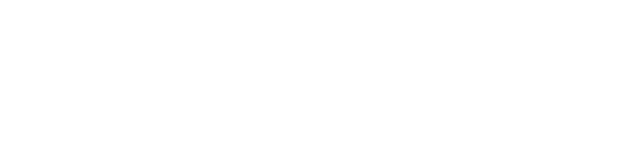
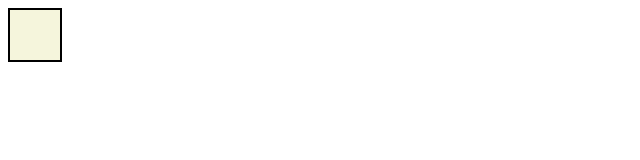
Before and after one commit to karan0701/Web-Dev, a plain HTML site: page CSS/lec42.html in a window 1280 px wide. Shown: the whole page, without its empty margins (0-640 px from the left). Drawn offline with Linux system fonts and the light colour scheme.

Commit message:
Update lec42.html

```diff
--- a/CSS/lec42.html
+++ b/CSS/lec42.html
@@ -3,9 +3,22 @@
 <head>
     <meta charset="UTF-8">
     <meta name="viewport" content="width=device-width, initial-scale=1.0">
-    <title>lec-42</title>
+    <title>CSS transform</title>
+    <style>
+        .box{
+            height: 50px;
+            width: 50px;
+            background-color: beige;
+            border: 2px solid black;
+        }
+    </style>
 </head>
 <body>
+    <div class="container">
+        <div class="box">
+
+        </div>
+    </div>
 
 </body>
 </html>
```
